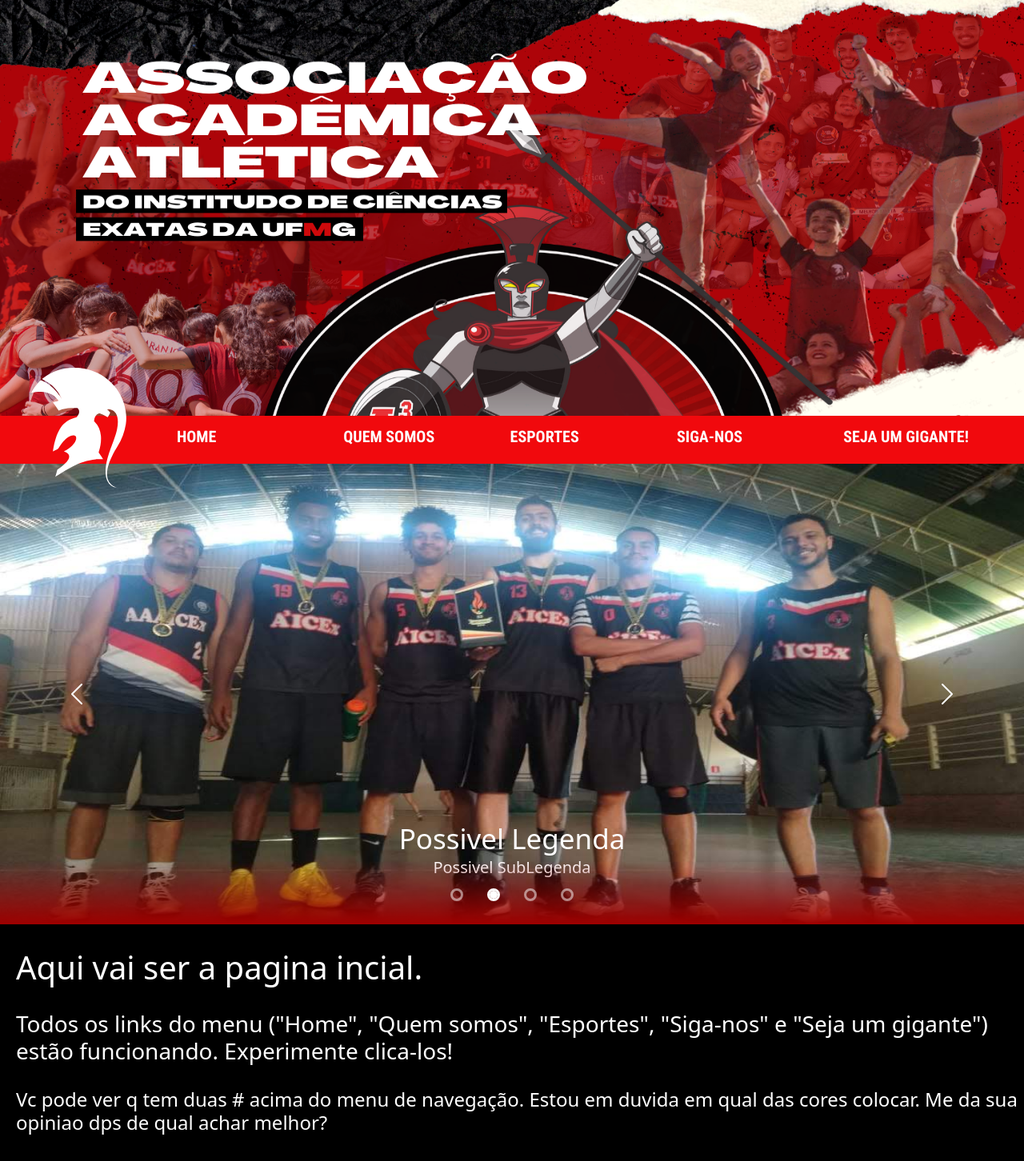
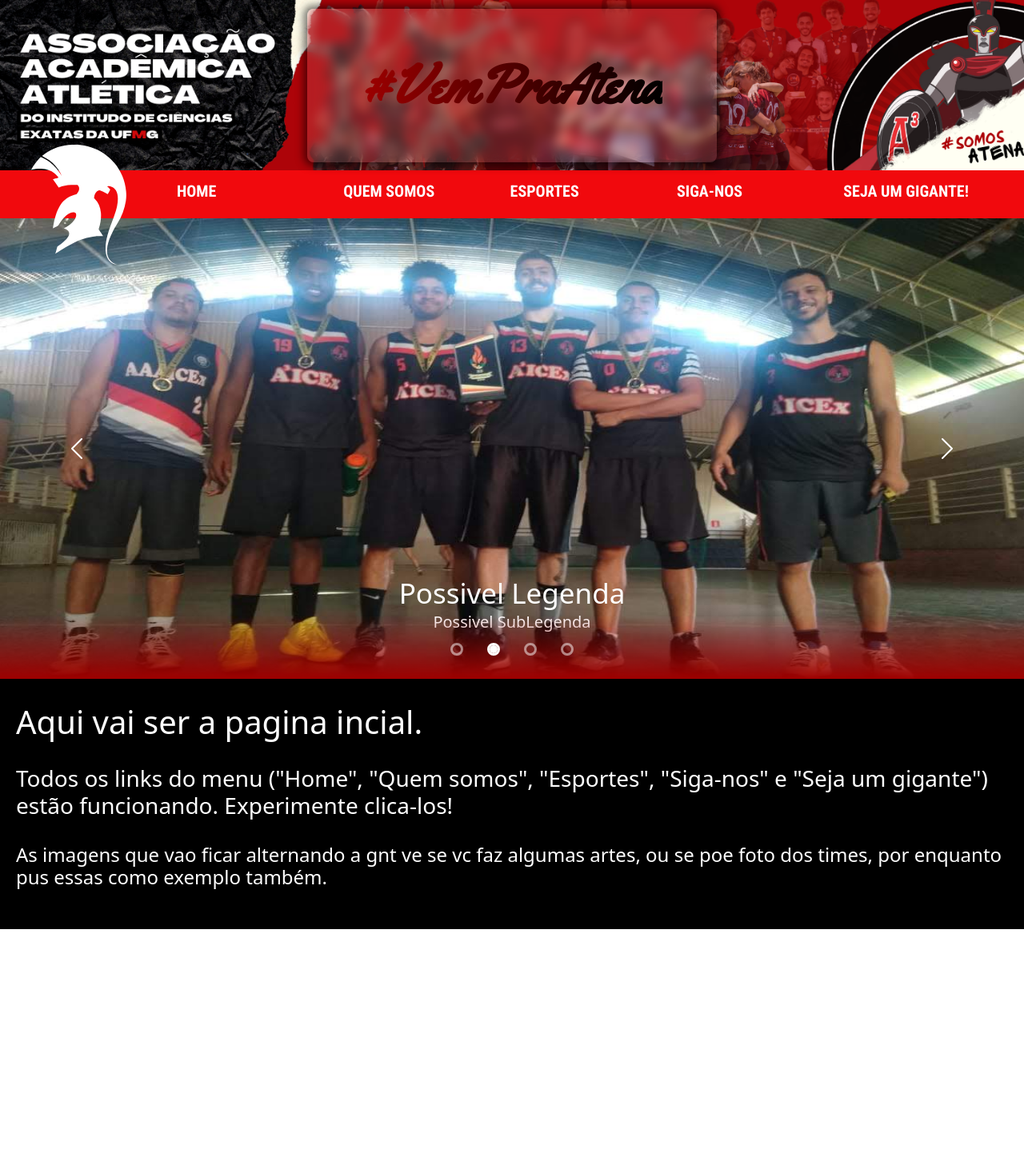
Before and after one commit to Arthur6890/go-athen, a React (Create React App) app: page / in a window 1280 px wide. Shown: the top 1452 px of the page at 80% size. After the commit the page ends 1162 px from the top, so only its background shows below. Built offline with nearby package versions, Linux system fonts and the light colour scheme.

Commit message:
adicao de imagem oficial do header, e correcao do resposivo do carousel

```diff
--- a/src/components/carrousel/styles.scss
+++ b/src/components/carrousel/styles.scss
@@ -21,6 +21,12 @@
       &.active {
         background-color: white;
       }
+
+      @media screen and (max-width: 767px) {
+        margin-top: 50px;
+        width: 5px;
+        height: 5px;
+      }
     }
   }
 
@@ -28,6 +34,11 @@
     img {
       width: 100vw;
       height: calc(100vh - 224px);
+
+      @media screen and (max-width: 767px) {
+        width: 100%;
+        height: 300px;
+      }
     }
 
     .carousel-caption {
@@ -35,10 +46,18 @@
         color: rgb(255, 255, 255);
         font-size: 35px;
         margin: 0;
+
+        @media screen and (max-width: 767px) {
+          font-size: 25px;
+        }
       }
       p {
         color: rgb(255, 255, 255);
         font-size: 20px;
+
+        @media screen and (max-width: 767px) {
+          font-size: 15px;
+        }
       }
     }
   }
--- a/src/components/header/index.tsx
+++ b/src/components/header/index.tsx
@@ -1,19 +1,17 @@
 import React from "react";
 import { Link } from "react-router-dom";
 import { AtenaLogo } from "../../assets/svg/index";
+import banner from "../../assets/images/banner2.png";
 import styles from "./styles.module.scss";
 
 function Header() {
   return (
     <div className={styles.main}>
       <div className={styles.image}>
-        {/* <div className={styles.blurBackground}>
-          <h1>#SomosAtena</h1>
-          <div className={styles.teste}>
-            <h1 className={styles.left}>#Somos</h1>
-            <h1 className={styles.right}>Atena</h1>
-          </div>
-        </div> */}
+        <img src={banner} alt="" />
+        <div className={styles.blurBackground}>
+          <h1>#VemPraAtena</h1>
+        </div>
       </div>
       <div className={styles.content}>
         <AtenaLogo />
--- a/src/components/header/styles.module.scss
+++ b/src/components/header/styles.module.scss
@@ -8,66 +8,68 @@
   .image {
     display: flex;
     width: 100%;
-    height: 65vh;
+    position: relative;
     justify-content: center;
     align-items: center;
-    // margin-bottom: 100px;
-    background: url("../../assets/images/banner.png");
-    background-color: #474747;
-    background-size: 100% 605px;
-    background-repeat: no-repeat;
-    // z-index: 10;
+
+    img {
+      width: 100%;
+    }
   }
 
-  // .blurBackground {
-  //   display: flex;
-  //   flex-direction: column;
-  //   justify-content: center;
-  //   align-items: center;
-  //   width: 50%;
-  //   height: 90%;
-  //   border-radius: 8px;
-  //   background-color: rgba(255, 255, 255, 0.1);
-  //   background-size: 100%;
-  //   backdrop-filter: blur(10px);
-  //   -webkit-backdrop-filter: blur(15px);
-  //   box-shadow: 0px 0px 10px 5px rgba(0, 0, 0, 0.5);
+  .blurBackground {
+    display: flex;
+    position: absolute;
+    flex-direction: column;
+    justify-content: center;
+    align-items: center;
+    width: 40%;
+    height: 90%;
+    border-radius: 8px;
+    background-color: rgba(255, 255, 255, 0.1);
+    background-size: 100%;
+    backdrop-filter: blur(7px);
+    -webkit-backdrop-filter: blur(15px);
+    box-shadow: 0px 0px 10px 5px rgba(0, 0, 0, 0.5);
 
-  //   .teste {
-  //     display: flex;
-  //   }
+    // .teste {
+    //   display: flex;
+    // }
 
-  //   h1 {
-  //     margin: 0;
-  //     font-family: "Yellowtail", cursive;
-  //     text-transform: capitalize;
-  //     font-size: 58px;
-  //     background-image: linear-gradient(to right, #9e0000, black);
-  //     background-clip: text;
-  //     color: transparent;
-  //     font-weight: 600;
+    h1 {
+      margin: 0;
+      font-family: "Yellowtail", cursive;
+      text-transform: capitalize;
+      font-size: 58px;
+      background-image: linear-gradient(to right, #9e0000, black);
+      background-clip: text;
+      color: transparent;
+      font-weight: 600;
 
-  //     &.left {
-  //       color: #9e0000;
-  //       background-image: none;
-  //       background-clip: none;
-  //     }
+      // &.left {
+      //   color: #9e0000;
+      //   background-image: none;
+      //   background-clip: none;
+      // }
 
-  //     &.right {
-  //       color: black;
-  //       background-image: none;
-  //       background-clip: none;
-  //     }
+      // &.right {
+      //   color: black;
+      //   background-image: none;
+      //   background-clip: none;
+      // }
 
-  //     @media screen and (max-width: 767px) {
-  //       font-size: 28px;
-  //     }
+      @media screen and (max-width: 767px) {
+        font-size: 20px;
+      }
 
-  //     @media screen and (min-width: 768px) {
-  //       font-size: 48px;
-  //     }
-  //   }
-  // }
+      @media screen and (min-width: 768px) and (max-width: 1279px) {
+        font-size: 48px;
+      }
+      @media screen and (min-width: 1280px) {
+        font-size: 68px;
+      }
+    }
+  }
 
   .content {
     display: flex;
@@ -78,7 +80,7 @@
     height: 60px;
 
     svg {
-      margin: -30px 0 0 33px;
+      margin: 25px 0 0 33px;
       width: 150px;
       height: 150px;
       fill: #ffffff;
@@ -86,6 +88,10 @@
 
       @media screen and (max-width: 769px) {
         display: none;
+      }
+
+      @media screen and (min-width: 769px) and (max-width: 1024px) {
+        margin: 45px 0 0 33px;
       }
     }
 
--- a/src/components/sportList/styles.module.scss
+++ b/src/components/sportList/styles.module.scss
@@ -13,6 +13,10 @@
       font-weight: bolder;
       text-transform: uppercase;
       margin: 0;
+
+      @media screen and (max-width: 767px) {
+        white-space: nowrap;
+      }
     }
 
     svg {
--- a/src/screens/about/index.tsx
+++ b/src/screens/about/index.tsx
@@ -11,23 +11,8 @@
   };
   return (
     <>
-      <div className={styles.home}>
-        <Header />
-        <h1 className={styles.title}>
-          Aqui vai ser a pagina com a nossa historia.
-        </h1>
-        <h3 className={styles.title}>
-          Para navegar entre as telas basta escolher um dos botões citados na{" "}
-          <strong>"Home"</strong>. Experimente clicar em algum!
-        </h3>
-        <h4 className={styles.title}>
-          O fundo atás das "#" será uma imagem que eu pedi pra nossa querida
-          vice-presidente Flavinha e a área da "#" fará um efeito de vidro fosco
-          sobre a imagem, por enquanto pus uma cor sólida como exemplo. As
-          imagens que vao ficar alternando a gnt ve se vc faz algumas artes, ou
-          se poe foto dos times, por enquanto pus essas como exemplo também.
-        </h4>
-      </div>
+      <Header />
+
       <div className={styles.mainDiv}>
         <GoMegaphone></GoMegaphone>
         <span>Olá!</span>
--- a/src/screens/home/index.tsx
+++ b/src/screens/home/index.tsx
@@ -16,16 +16,9 @@
         </strong>
         ) estão funcionando. Experimente clica-los!
       </h3>
-      <h4 className={styles.title}>
-        Vc pode ver q tem duas # acima do menu de navegação. Estou em duvida em
-        qual das cores colocar. Me da sua opiniao dps de qual achar melhor?
-      </h4>
       <h4 className={`${styles.title} ${styles.last}`}>
-        O fundo atás das "#" será uma imagem que eu pedi pra nossa querida
-        vice-presidente Flavinha e a área da "#" fará um efeito de vidro fosco
-        sobre a imagem, por enquanto pus uma cor sólida como exemplo. As imagens
-        que vao ficar alternando a gnt ve se vc faz algumas artes, ou se poe
-        foto dos times, por enquanto pus essas como exemplo também.
+        As imagens que vao ficar alternando a gnt ve se vc faz algumas artes, ou
+        se poe foto dos times, por enquanto pus essas como exemplo também.
       </h4>
     </div>
   );
--- a/src/screens/sports/styles.module.scss
+++ b/src/screens/sports/styles.module.scss
@@ -9,11 +9,20 @@
     width: 100%;
     justify-content: center;
     align-items: center;
+
     h1 {
       color: #ffffff;
+
+      @media screen and (max-width: 767px) {
+        font-size: 20px;
+      }
     }
     h2 {
       color: red;
+
+      @media screen and (max-width: 767px) {
+        font-size: 18px;
+      }
     }
   }
 }
```
Also changed, not shown: src/components/sportList/index.tsx (+0 -11 lines), src/assets/images/banner2.png (added).
